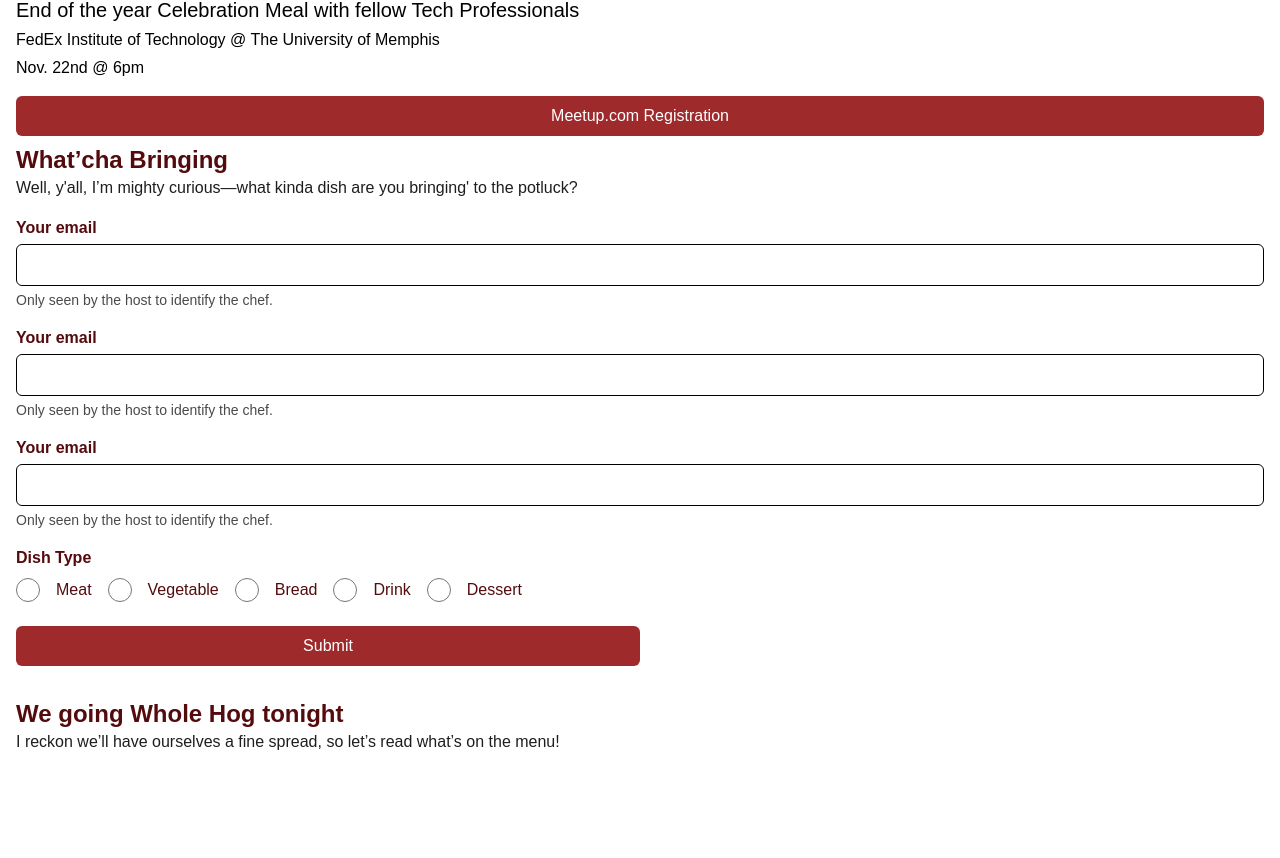
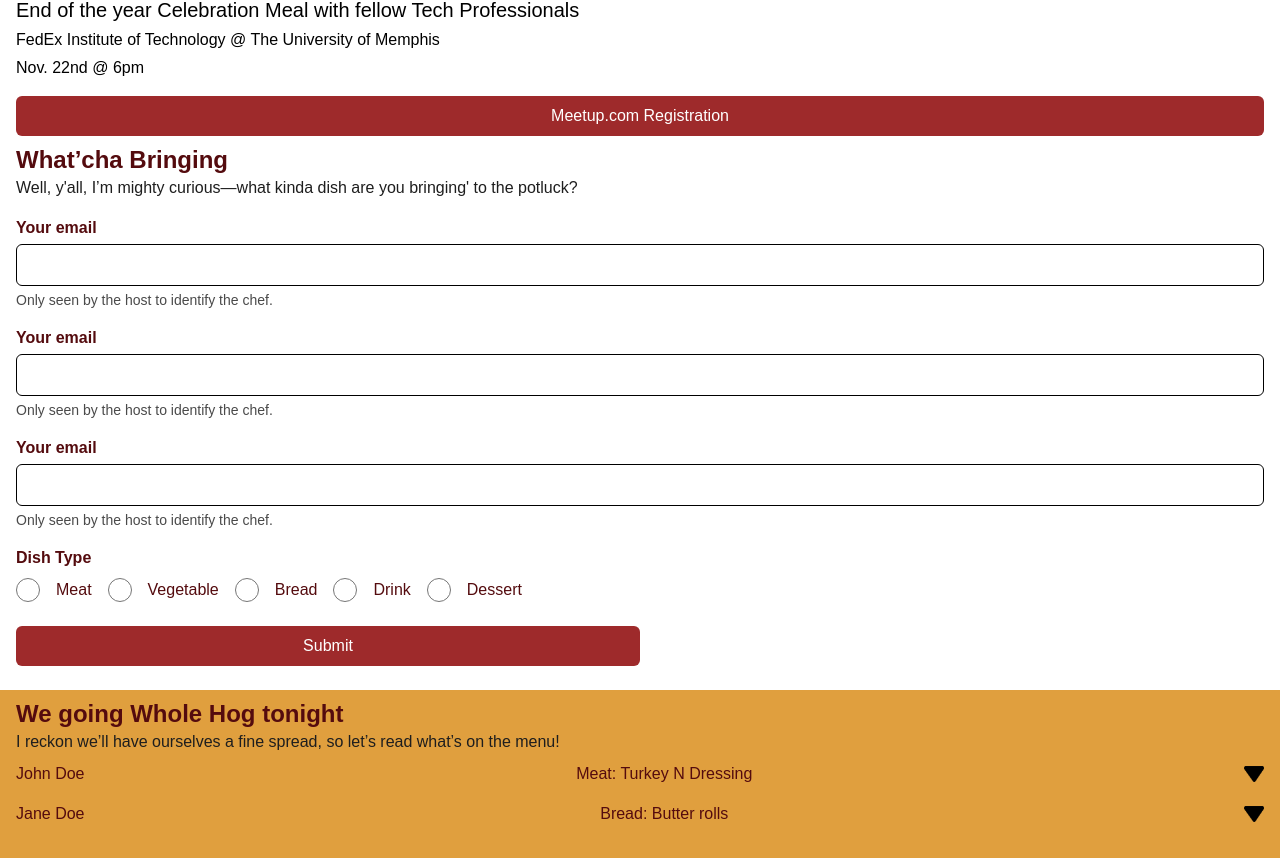
Before and after one commit to jcsmileyjr/potluckgames, a Next.js app: page / in a window 1280 px wide. Shown: the part 332-1190 px from the top of the page. Before the commit the page ends 1086 px from the top, so only its background shows below. Built offline with nearby package versions, Linux system fonts and the light colour scheme.

Commit message:
Feat ViewDishes - Initial setup of structure and design

```diff
--- /dev/null
+++ b/src/app/components/FoodToggle/FoodToggle.tsx
@@ -0,0 +1,16 @@
+import { UserSummary } from "../Types";
+import Image from "next/image";
+import Cavet from '../../assets/images/caret.png';
+
+export default function FoodToggle({details}: Readonly<{details: UserSummary}>) {
+    return (
+        <details>
+            <summary className="flex flex-row justify-between items-center text-primaryBrown">
+                <p>{details.userName}</p>
+                <p>{details.dishType}: {details.dishName}</p>
+                <Image className="h-4" src={Cavet} width={20} height={5} alt="rotating cavet"/>
+            </summary>
+            <p className="text-blackaccent1 pl-4">{details.dishdescription}</p>
+        </details>
+    )
+}
--- /dev/null
+++ b/src/app/components/Types.ts
@@ -0,0 +1,8 @@
+
+export interface UserSummary {
+    userName: string;
+    userEmail: string;
+    dishType: string;
+    dishName: string;
+    dishdescription: string;
+}
--- a/src/app/components/ViewDishes/ViewDishes.tsx
+++ b/src/app/components/ViewDishes/ViewDishes.tsx
@@ -1,10 +1,34 @@
-
+import FoodToggle from "../FoodToggle/FoodToggle";
+import { UserSummary } from "../Types";
+const UserSummaries: UserSummary[] = [
+    {
+        userName: "John Doe",
+        userEmail: "8VHs8@example.com",
+        dishType: "Meat",
+        dishName: "Turkey N Dressing",
+        dishdescription: "Slow cooked rotisserie  turkey with buttery, savory, melt-in-your-mouth stuffing"
+    },
+    {
+        userName: "Jane Doe",
+        userEmail: "8VHs8@example.com",
+        dishType: "Bread",
+        dishName: "Butter rolls",
+        dishdescription: "This is a description of the dish"
+    }
+]
 
 export default function ViewDishes() {
     return (
-        <section className="flex-1 px-4 ">
+        <section className="flex-1 px-4 pb-8 bg-backgroundSunsetOrange">
             <h2 className="text-primaryBrown font-bold text-left text-2xl pt-2">We going Whole Hog tonight</h2>
             <p className="text-blackaccent1"> I reckon we’ll have ourselves a fine spread, so let’s read what’s on the menu!</p>
+            <div className="flex flex-col gap-4 mt-2">
+                {
+                    UserSummaries.map((userSummary) => {
+                        return <FoodToggle details={userSummary}/>
+                    })
+                }
+            </div>
         </section>
     )
 }
--- a/src/app/page.tsx
+++ b/src/app/page.tsx
@@ -7,7 +7,7 @@ export default function Home() {
   return (
     <div className="bg-white h-screen">
       <Header />
-      <main className="flex flex-col gap-2">
+      <main className="flex flex-col gap-2 bg-white">
         <AddDish />
         <ViewDishes />
       </main>
```
Also changed, not shown: src/app/assets/images/caret.png (added).
